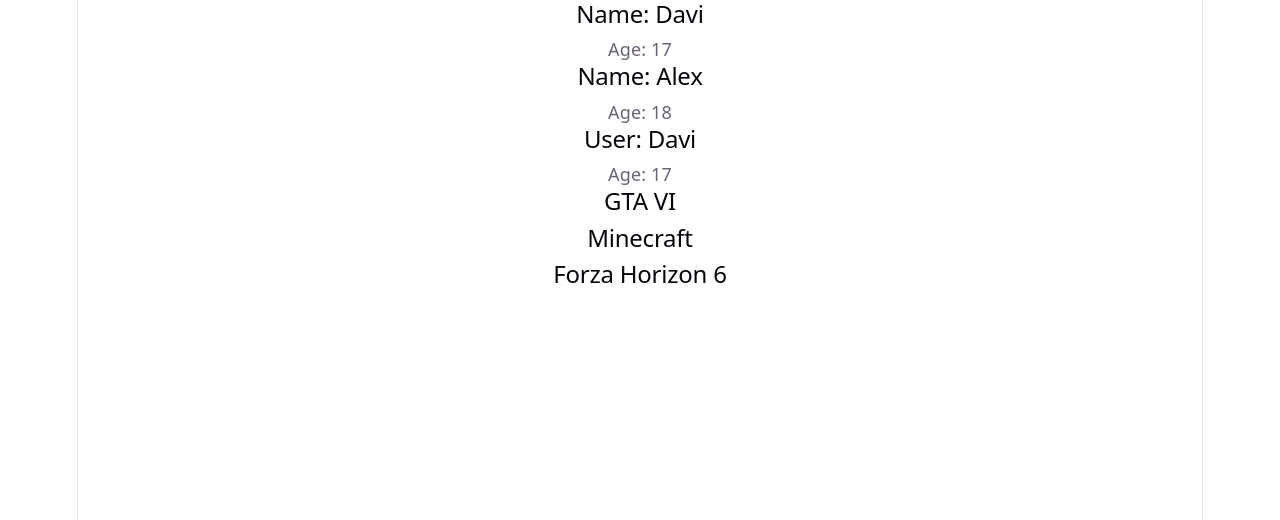
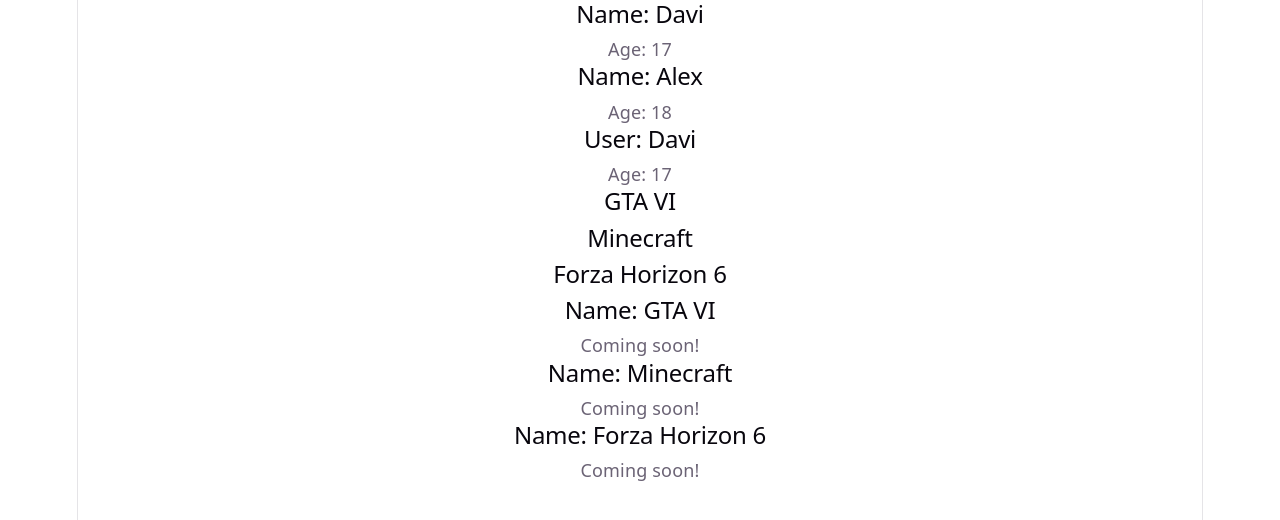
Before and after one commit to davi-sousa-queiroz/Learning-React, a React (Vite) app in the folder learning-react/: page / in a window 1280 px wide. Shown: the top 520 px of the page. Built offline with nearby package versions, Linux system fonts and the light colour scheme.

Commit message:
exercises update.

```diff
--- a/learning-react/src/App.jsx
+++ b/learning-react/src/App.jsx
@@ -1,4 +1,4 @@
-import { UserCard, UserAge, GameCard } from "./components"
+import { UserCard, UserAge, GameCard, GameCardB } from "./components"
 
 export default function App() {
 
@@ -7,6 +7,12 @@ export default function App() {
   "Minecraft",
   "Forza Horizon 6"
   ];
+
+  const gamesB = [
+  { name: "GTA VI", available: true },
+  { name: "Minecraft", available: true },
+  { name: "Forza Horizon 6", available: false }
+];
 
   return (
     <div>
@@ -19,6 +25,12 @@ export default function App() {
       {games.map(game => {
         return (
           <GameCard key={game} name={game} />
+        )
+      })}
+
+      {gamesB.map(game => {
+        return (
+          <GameCardB key={game.name} name={game.name} avalible={game.available} />
         )
       })}
     </div>
--- a/learning-react/src/components.jsx
+++ b/learning-react/src/components.jsx
@@ -24,3 +24,21 @@ export function GameCard({name}) {
         </div>
     )
 }
+
+export function GameCardB({name, available}) {
+    if (available) {
+        return (
+            <div>
+                <h2>Name: {name}</h2>
+                <p>available.</p>
+            </div>
+        )
+    } else {
+        return (
+            <div>
+                <h2>Name: {name}</h2>
+                <p>Coming soon!</p>
+            </div>
+        )
+    }
+}
```
